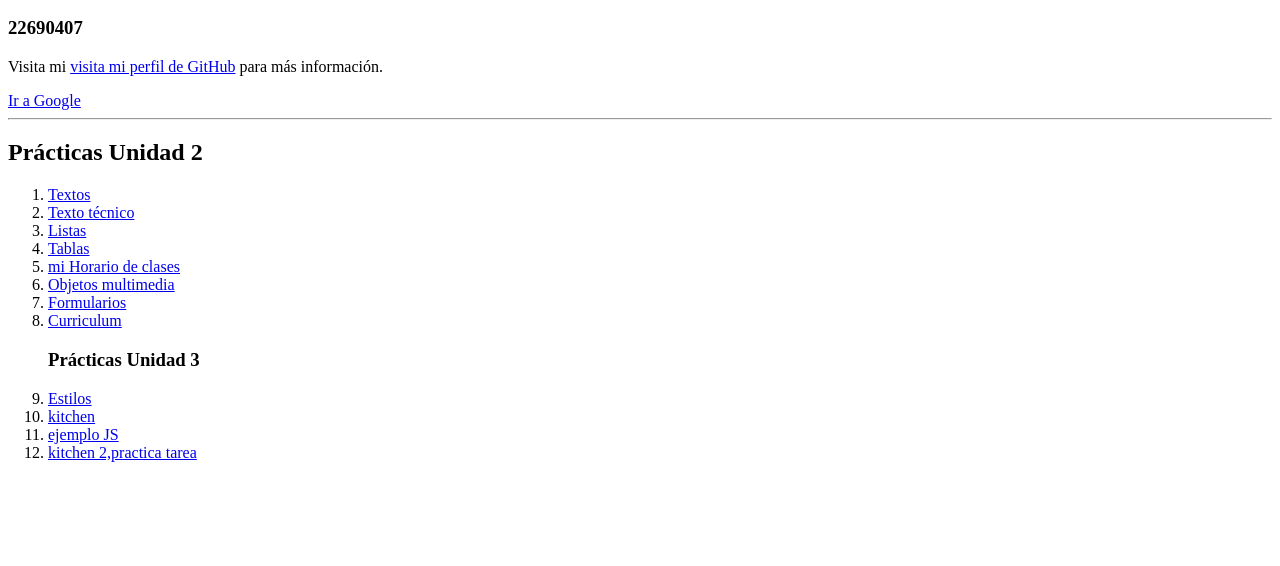
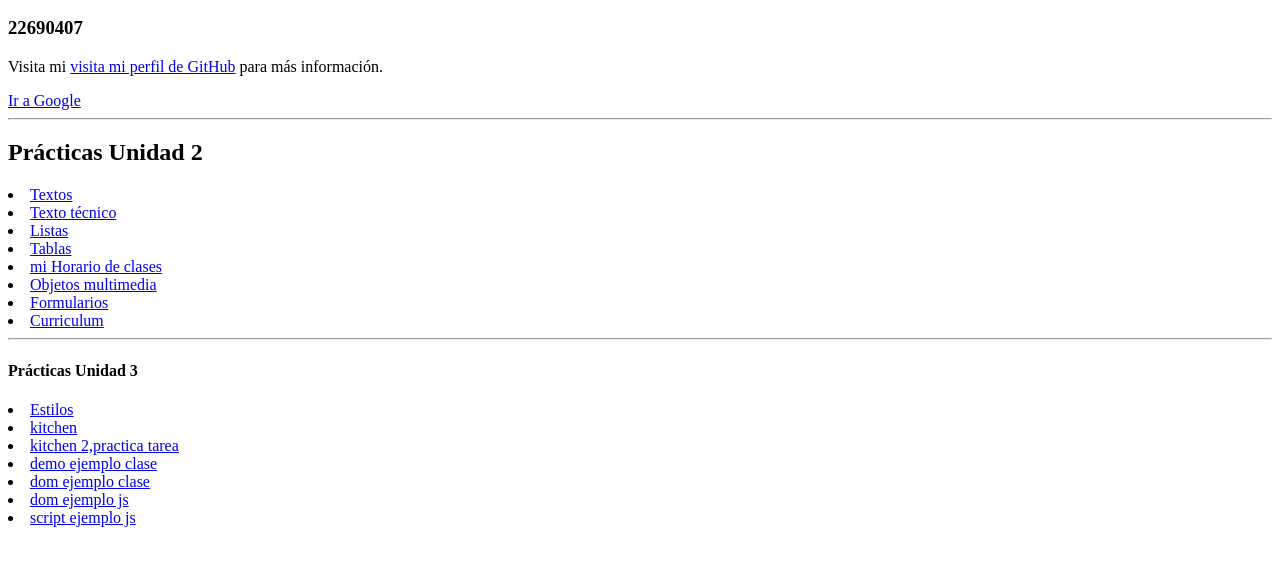
Before and after one commit to stephaniemaldonado07/Avance3.github.io, a plain HTML site: page index.html in a window 1280 px wide. Shown: the part 110-676 px from the top of the page. Drawn offline with Linux system fonts and the light colour scheme.

Commit message:
Update index.html

```diff
--- a/index.html
+++ b/index.html
@@ -15,7 +15,6 @@
     <a href="https://www.google.com" target="_blank">Ir a Google</a>
     <hr />
     <h2>Prácticas Unidad 2</h2>
-    <ol>
       <li><a href="Textos.html">Textos</a></li>
       <li><a href="texto tecnico.html">Texto técnico</a></li>
       <li><a href="listas.html">Listas</a></li>
@@ -24,12 +23,15 @@
       <li><a href="Objetos.html">Objetos multimedia</a></li>
       <li><a href="Formulario.html">Formularios</a></li>
       <li><a href="Curriculum.html">Curriculum</a></li>
-
-      <h3>Prácticas Unidad 3</h3>
-     <li><a href="Estilos.html">Estilos</li>
+      <hr/>
+      <h4>Prácticas Unidad 3</h4>
+      <li><a href="Estilos.html">Estilos</li>
       <li><a href="kitchen-sink.html">kitchen</li>
-      <li><a href="JS/JS_demo.html">ejemplo JS</li>
       <li><a href="kitchen-sink2.html">kitchen 2,practica tarea</li>
+      <li><a href="JS/JS_demo.html">demo ejemplo clase </li>
+      <li><a href="JS/dom.html">dom ejemplo clase</li>
+      <li><a href="JS/dom.js">dom ejemplo js</li>
+      <li><a href="JS/script.js">script ejemplo js</li>
 
     </ol>
   </body>
```
